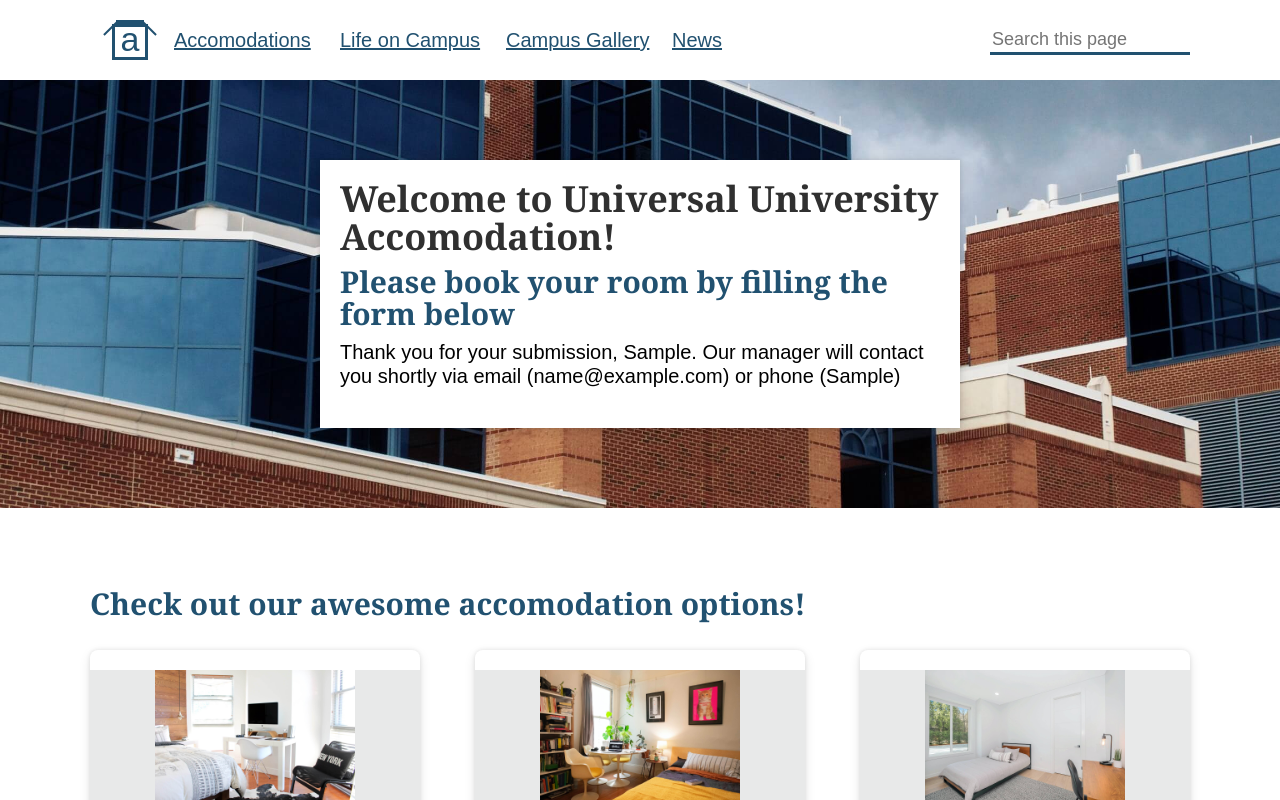
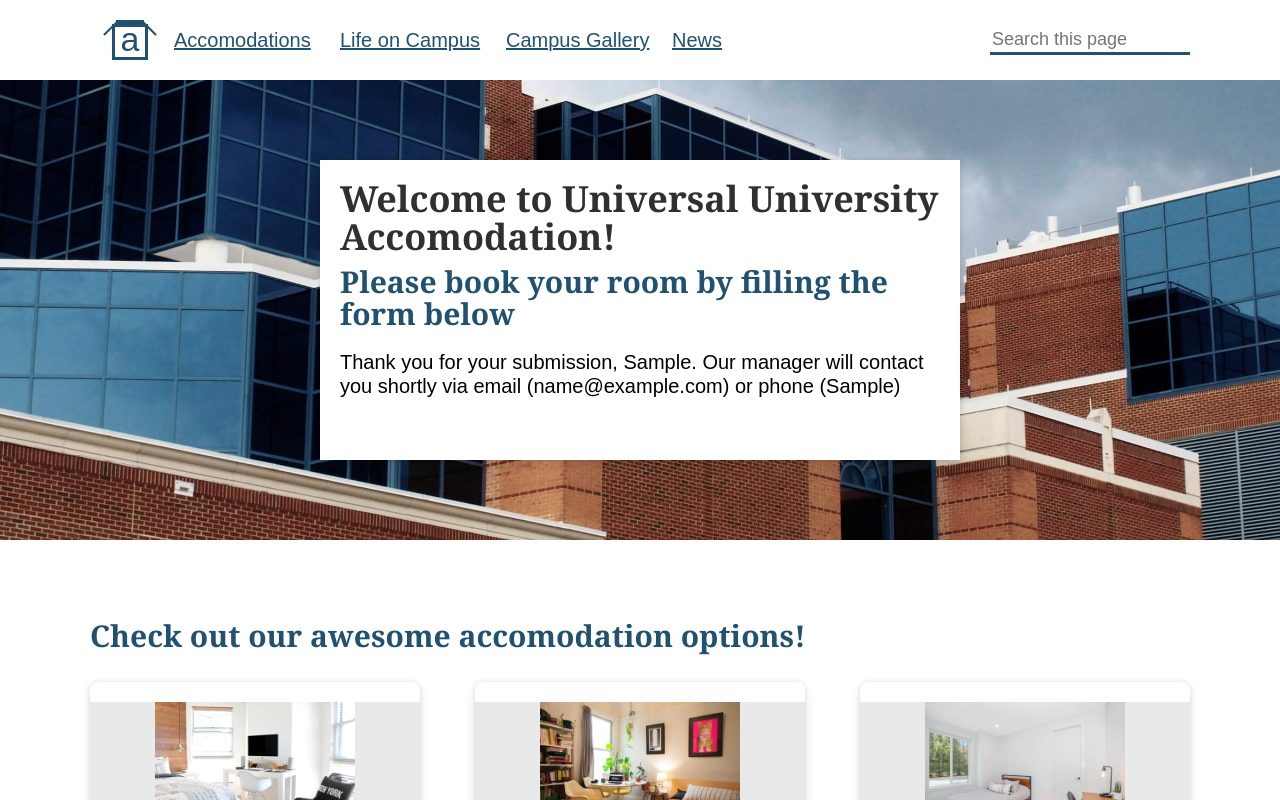
Before and after one commit to alex-y-kuznetsov/accomodation, a plain HTML site: page index.html in a window 1280 px wide. Both pictures are taken after typing "Sample", "Sample", "name@example.com", "Sample" into the empty fields and a click on the button "Submit". Shown: the top 800 px of the page. Drawn offline with Linux system fonts and the light colour scheme.

Commit message:
form height fix

```diff
--- a/index.html
+++ b/index.html
@@ -89,7 +89,7 @@
                         <button class="button" id="submitForm">Submit</button>
                     </form>
                     <div id="errorMessage" class="error-message hidden">Please fill all required fields</div>
-                    <div id="personalizedMessage" class="hidden"></div>
+                    <div id="personalizedMessage" class="personalized-message hidden"></div>
                 </div>
             </div>
         </section>
--- a/style/main.css
+++ b/style/main.css
@@ -30,6 +30,7 @@
     flex-wrap: wrap;
     gap: 14px;
     margin-top: 20px;
+    min-height: 70px;
 }
 
 .form-cover {
@@ -56,6 +57,11 @@
 
 .form-input.error {
     border-bottom-color: var(--color-danger);
+}
+
+.personalized-message {
+    margin-top: 20px;
+    min-height: 70px;
 }
 
 .error-message {
```
